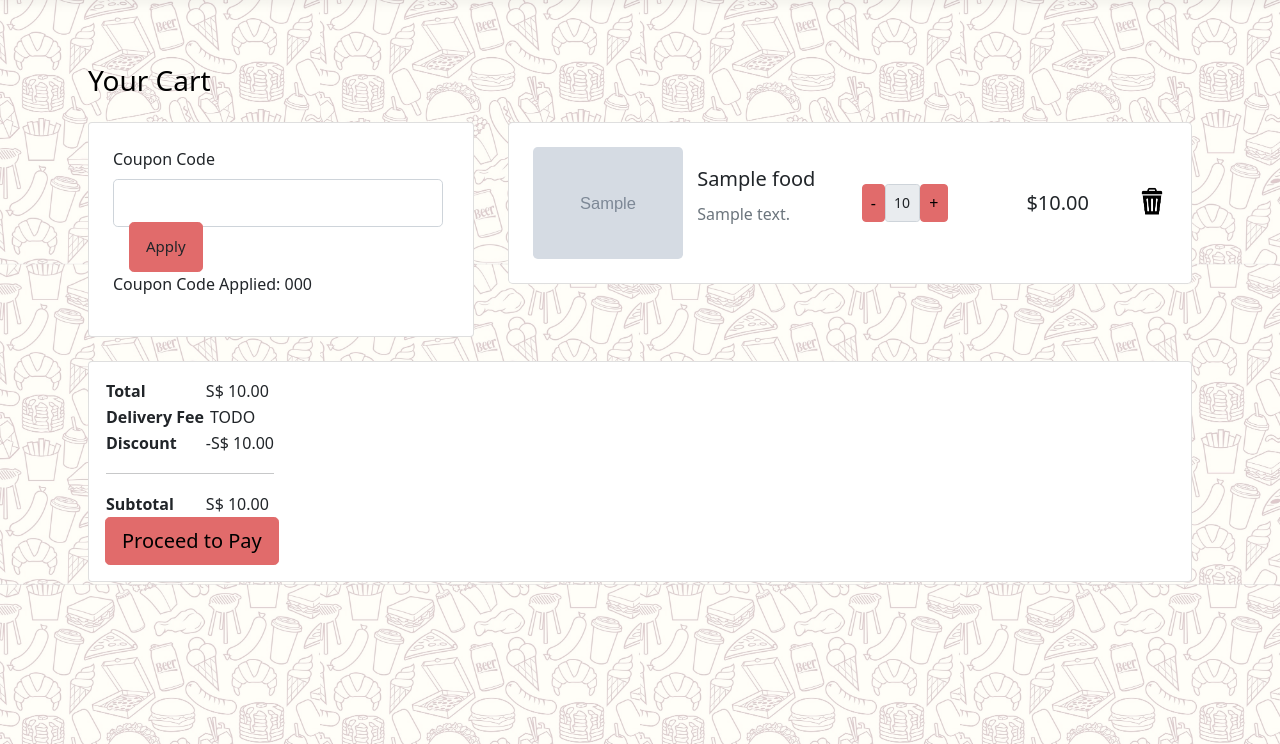
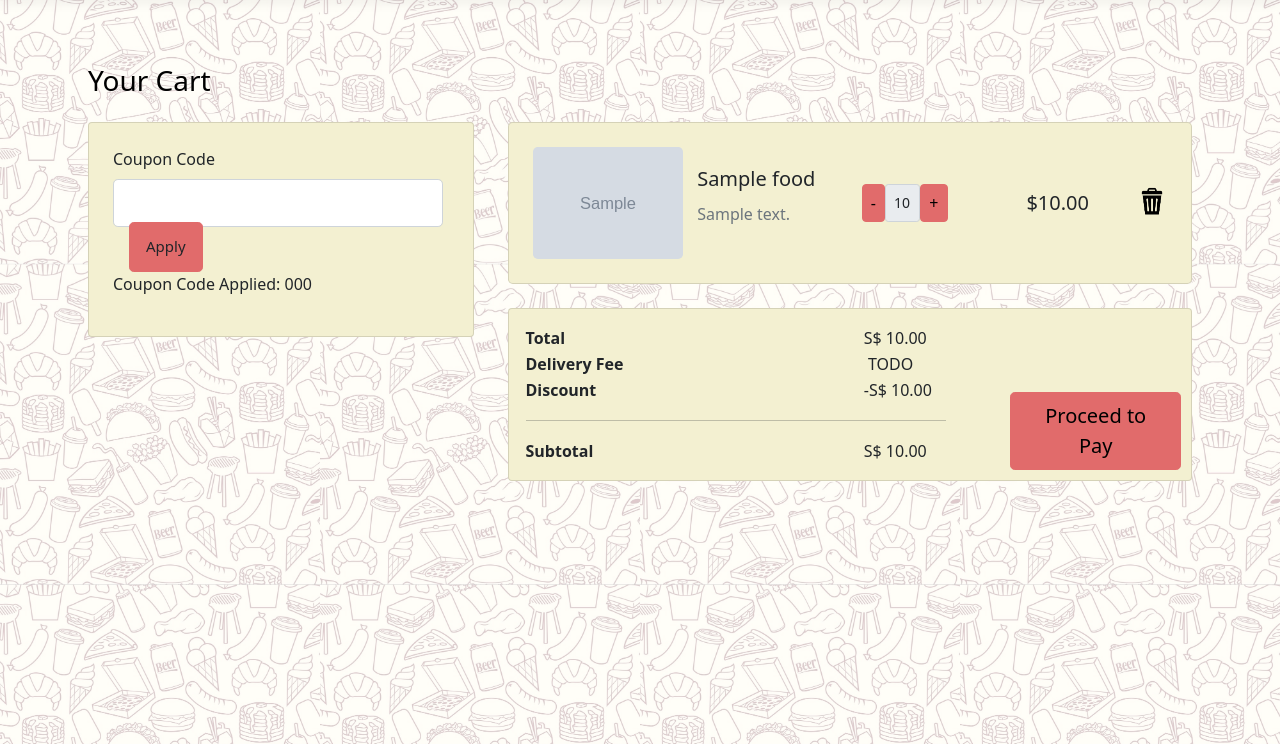
Before and after one commit to ashlilies/appdpj, a Flask app: template src/application/templates/consumer/cart.html in a window 1280 px wide. Shown: the part 56-800 px from the top of the page. Run offline with Flask 2, Linux system fonts and the light colour scheme; the template is opened without the code that fills it: most values are stand-ins (such as "Sample title", 1, 10 or a date in 2020); grey boxes marked "Sample" are stand-in pictures; some libraries are stand-ins or nearby versions.

Commit message:
refine css for certification and cart. Input API for address field

```diff
--- a/src/application/templates/consumer/cart.html
+++ b/src/application/templates/consumer/cart.html
@@ -3,6 +3,10 @@
 
 {% block head %}
     <style> {# done by yong lin #}
+    .card {
+        background-color: #f3f0d1;
+    }
+
     .display-left {
         width: 35%;
         display: flex;
@@ -19,23 +23,39 @@
         float: right;
     }
 
-    {#.card > .rounded-3 > .mb-4 > .display-right{#}
-    {#    margin-left: 20px !important;#}
-    {#}#}
     .img-fluid {
         max-width: 150px !important;
         margin-right: 20px !important;
     }
 
     .display-bottom {
-        width: 100%;
+        width: 62%;
         display: flex;
+        float: right;
     }
 
     .display-bottom > .btn > .btn-warning > .btn-block > .btn-lg {
-        display: flex;
+        display: inline;
+    }
+
+    .table-bottom {
+        width: 65%;
+        height: 100%;
+        float: left;
+    }
+
+    table th {
+        width: 80%;
+    }
+
+    .proceed-btn {
+        width: 25%;
         float: right;
+        position: absolute;
+        bottom: 10px;
+        right: 10px;
     }
+
     </style>
 {% endblock %}
 
@@ -132,7 +152,7 @@
 
                     <div class="card display-bottom">
                         <div class="card-body">
-                            <table>
+                            <table class="table-bottom">
                                 <tr>
                                     <th>Total</th>
                                     <td>S$ {{ "%.2f" % cart.get_total_before_discount() }}</td>
@@ -157,7 +177,8 @@
                                     <td>S$ {{ "%.2f" % cart.get_subtotal() }}</td>
                                 </tr>
                             </table>
-                            <button type="button" class="btn btn-warning btn-block btn-lg">
+
+                            <button type="button" class="btn btn-warning btn-block btn-lg proceed-btn">
                                 Proceed to Pay
                             </button>
                         </div>
```
Also changed, not shown: src/application/Controllers/consumer/consumer_yonglin.py (+17 -27 lines), src/application/templates/admin/certification.html (+8 -3 lines), src/application/templates/admin/certification2.html (+7 -12 lines), src/application/templates/consumer/address.html (+13 -0 lines).
